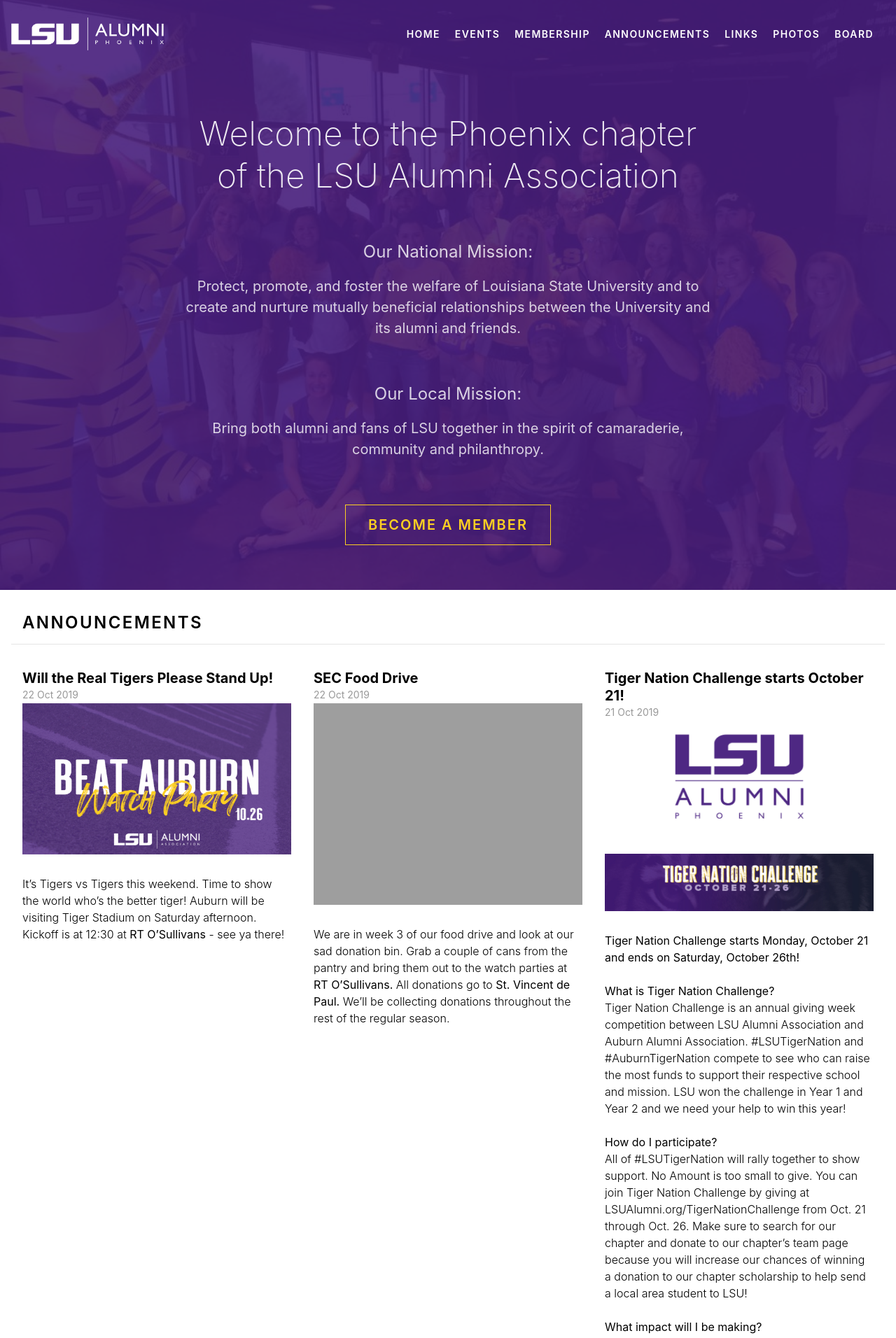
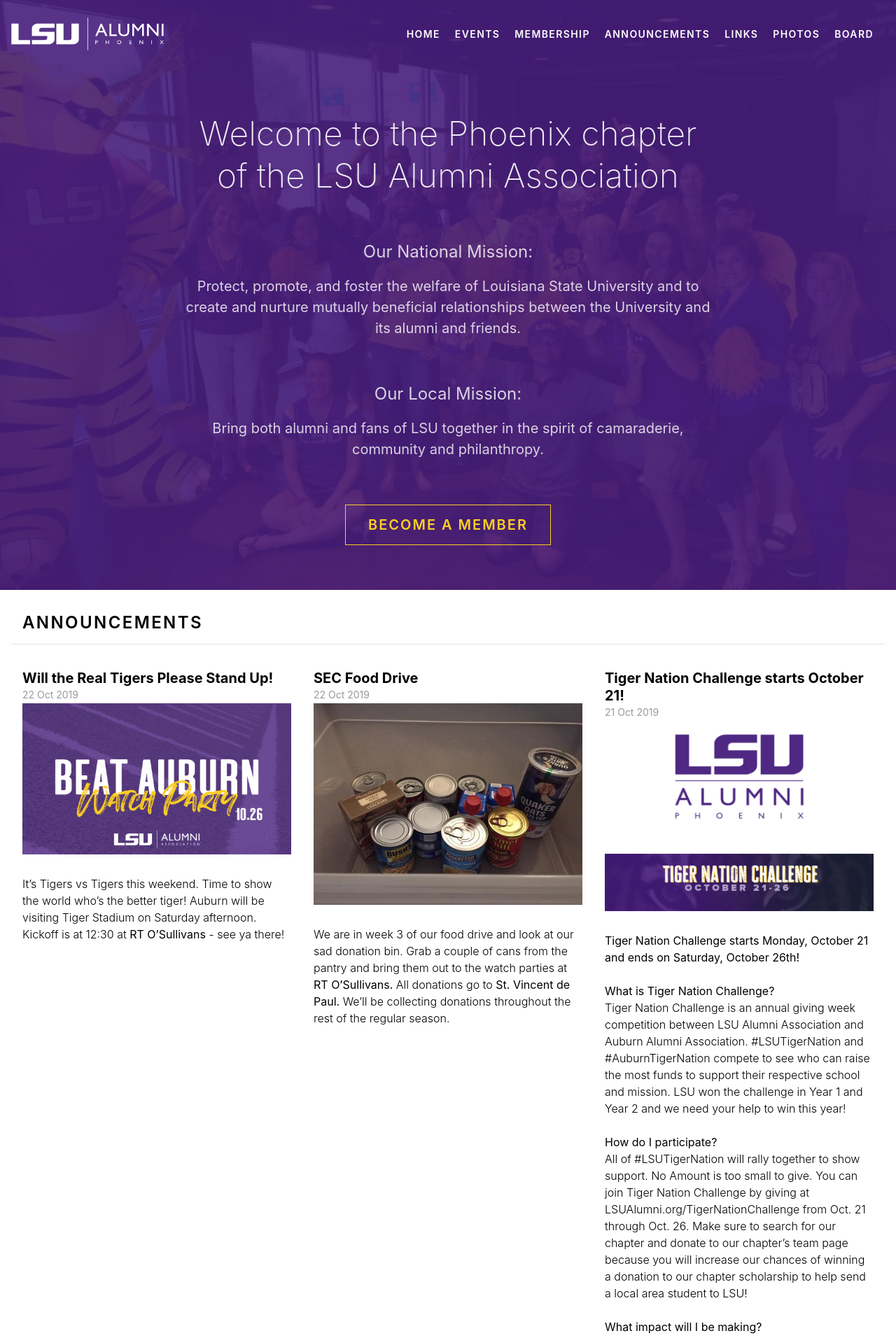
Before and after one commit to lsu-phoenix-alumni/lsu-phoenix-alumni.github.io, a Jekyll site: the page built from index.html, in a window 1280 px wide. Shown: the top 1912 px of the page at 70% size. Built offline with Jekyll 4.4.1, drawn with Linux system fonts in a browser that asks for light colours.

Commit message:
Updated Sec Food Drive

```diff
--- a/_announcements/sec-food-drive.markdown
+++ b/_announcements/sec-food-drive.markdown
@@ -3,6 +3,6 @@
 date: 2019-10-22 08:33:00 -07:00
 ---
 
-![alt text](https://lsu-phoenix-alumni.github.io/assets/img/FoodDrive.png)
+![alt text](https://lsu-phoenix-alumni.github.io/assets/img/FoodDrive.jpg)
 <br>
 We are in week 3 of our food drive and look at our sad donation bin. Grab a couple of cans from the pantry and bring them out to the watch parties at **RT O'Sullivans.** All donations go to **St. Vincent de Paul.** We'll be collecting donations throughout the rest of the regular season.
```
